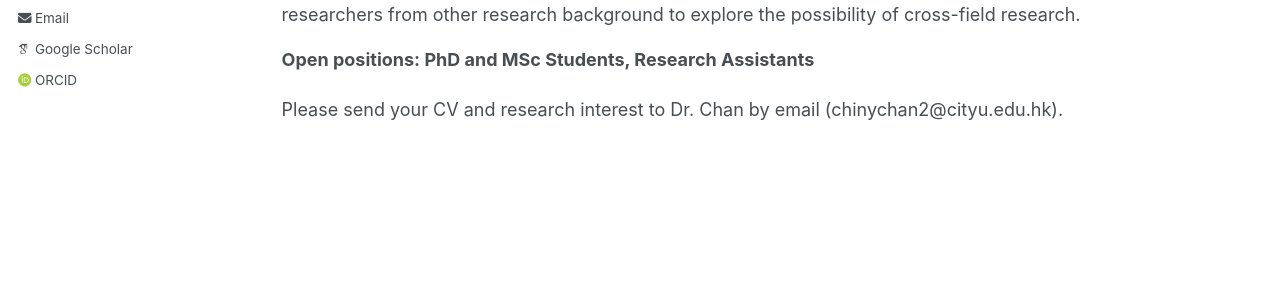
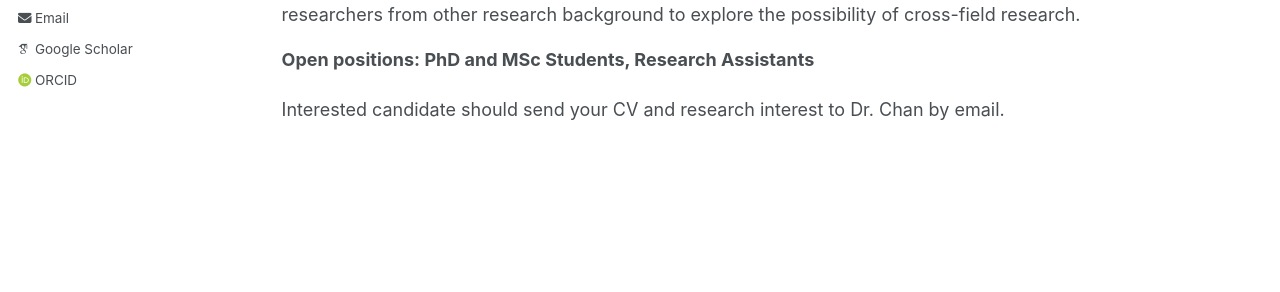
Before and after one commit to cychan-chem/chinychan.github.io, a Jekyll site: the page built from _pages/Open position.md, in a window 1280 px wide and 900 px high, scrolled down 625 px. Shown: the part 346-638 px from the top of the window. Built offline with Jekyll 4.4.1, drawn with Linux system fonts in a browser that asks for light colours; some web fonts are replaced.

Commit message:
Update Open position.md

```diff
--- a/_pages/Open position.md
+++ b/_pages/Open position.md
@@ -16,4 +16,4 @@ We invite self-motivated and creative students to join FOAM. Candidate with rese
 </div>
 <b>Open positions:  PhD and MSc Students, Research Assistants</b>
 
-Please send your CV and research interest to Dr. Chan by email (chinychan2@cityu.edu.hk).
+Interested candidate should send your CV and research interest to Dr. Chan by email.
```
